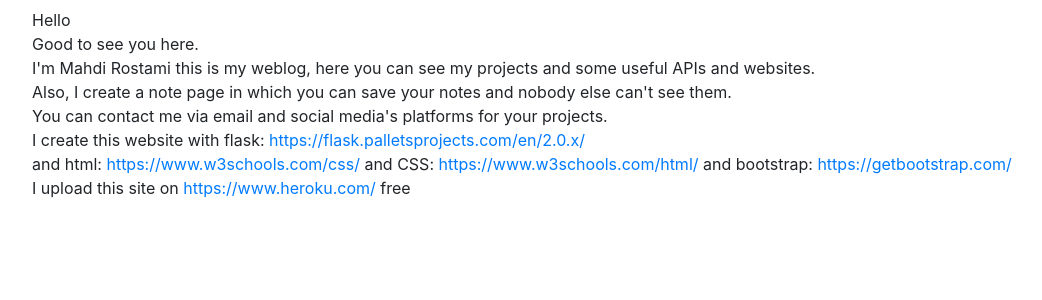
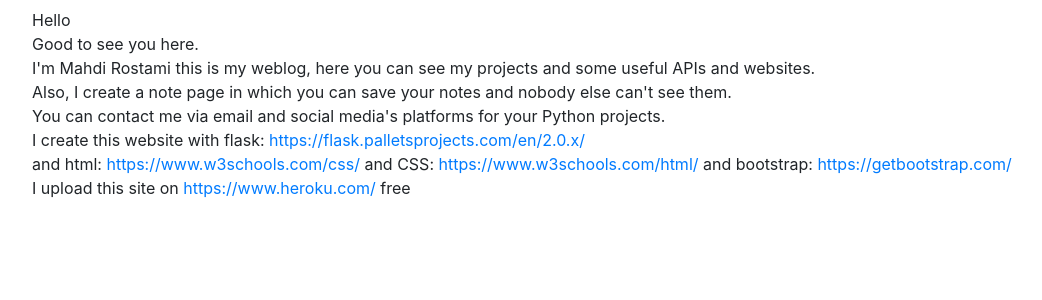
Before and after one commit to 0xmahdirostami/Website-2021-June, a Flask app: page / in a window 1280 px wide. Shown: the part 56-356 px from the top of the page, without its empty margins (53-1095 px from the left). Run offline with Flask 2, Linux system fonts and the light colour scheme; some libraries are stand-ins or nearby versions.

Commit message:
some changes

```diff
--- a/templates/apis.html
+++ b/templates/apis.html
@@ -38,5 +38,5 @@ They are treated more like products than code. They are designed for consumption
 Because they are much more standardized, they have a much stronger discipline for security and governance, as well as monitored and managed for performance and scale
 </li><li>
 As any other piece of productized software, the modern API has its own software development lifecycle (SDLC) of designing, testing, building, managing, and versioning.  Also, modern APIs are well documented for consumption and versioning.
-</li></ul>></p>
+</li></ul></p>
 {% endblock %}
--- a/templates/home.html
+++ b/templates/home.html
@@ -15,7 +15,7 @@ I'm Mahdi Rostami this is my weblog, here you can see my projects and some usefu
 <br>
 Also, I create a note page in which you can save your notes and nobody else can't see them.
 <br>
-You can contact me via email and social media's platforms for your projects.
+You can contact me via email and social media's platforms for your Python projects.
 <br>
 I create this website with flask: <a href="https://flask.palletsprojects.com/en/2.0.x/" target="_blank">https://flask.palletsprojects.com/en/2.0.x/</a>
 <br>
```
